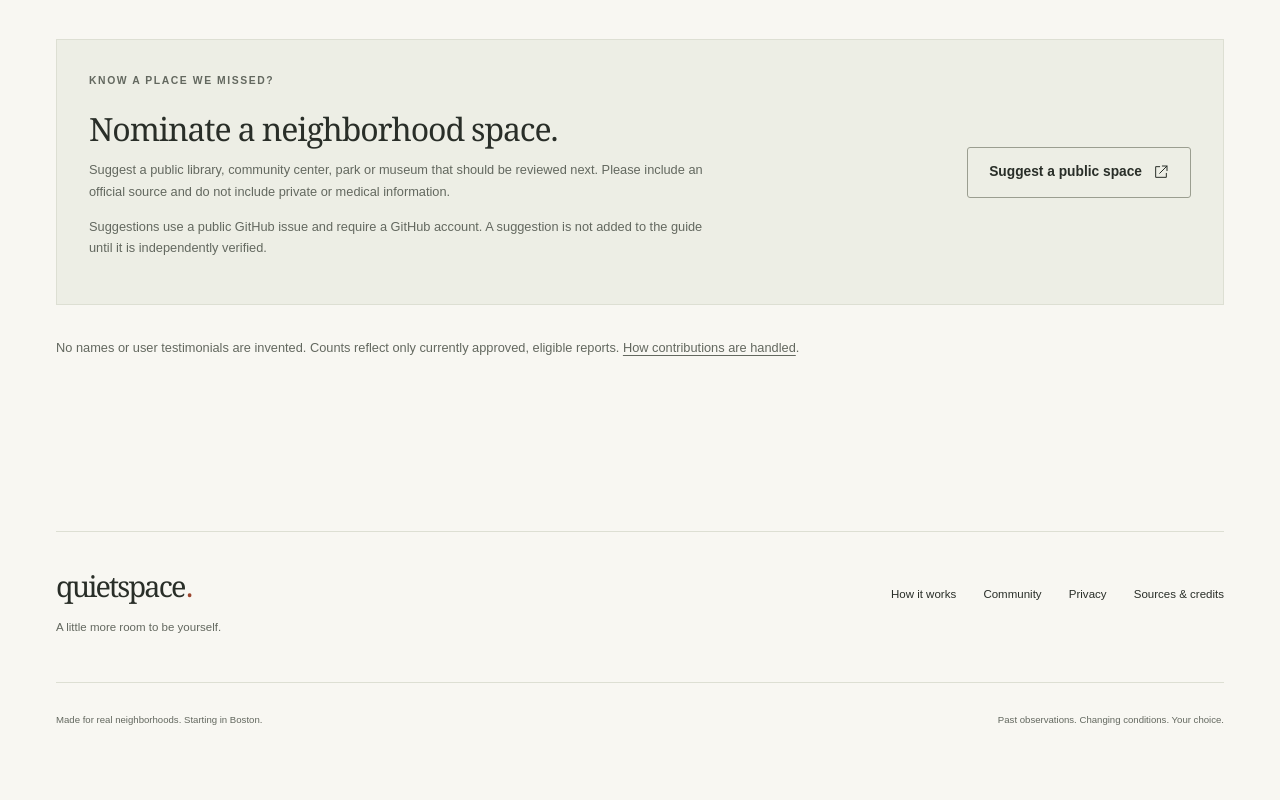
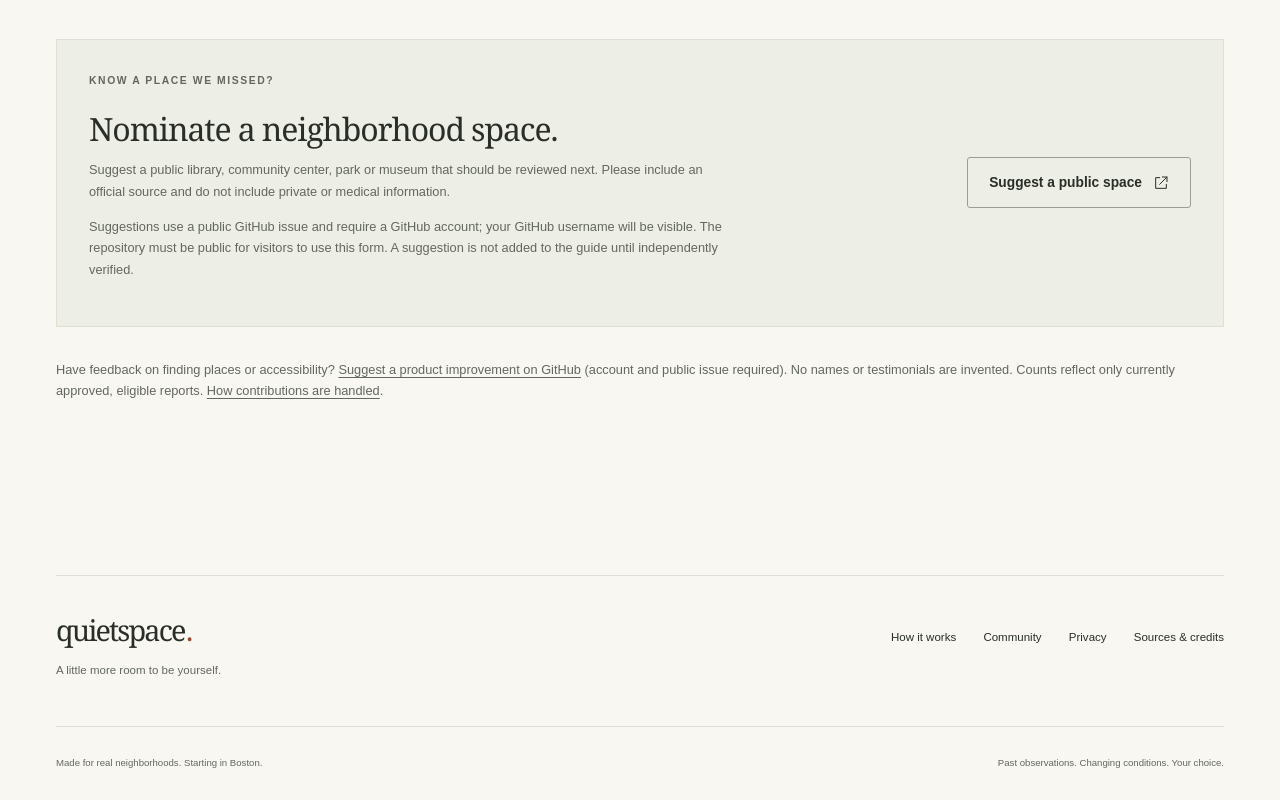
Before and after one commit to cx-57/QuietSpace, a Next.js app: page /community in a window 1280 px wide. Shown: the part 2078-2878 px from the top of the page. Before the commit the page ends 2835 px from the top, so only its background shows below. Built offline with nearby package versions, Linux system fonts and the light colour scheme.

Commit message:
Explain public community suggestion and feedback privacy

```diff
--- a/src/app/community/page.tsx
+++ b/src/app/community/page.tsx
@@ -45,9 +45,9 @@ export default async function CommunityPage() {
       </div>
     </section>
     <section className="community-suggest" aria-labelledby="suggest-heading">
-      <div><p className="eyebrow">KNOW A PLACE WE MISSED?</p><h2 id="suggest-heading">Nominate a neighborhood space.</h2><p>Suggest a public library, community center, park or museum that should be reviewed next. Please include an official source and do not include private or medical information.</p><p className="small muted">Suggestions use a public GitHub issue and require a GitHub account. A suggestion is not added to the guide until it is independently verified.</p></div>
+      <div><p className="eyebrow">KNOW A PLACE WE MISSED?</p><h2 id="suggest-heading">Nominate a neighborhood space.</h2><p>Suggest a public library, community center, park or museum that should be reviewed next. Please include an official source and do not include private or medical information.</p><p className="small muted">Suggestions use a public GitHub issue and require a GitHub account; your GitHub username will be visible. The repository must be public for visitors to use this form. A suggestion is not added to the guide until independently verified.</p></div>
       <a className="button secondary" href="https://github.com/cx-57/QuietSpace/issues/new?template=suggest-place.yml" rel="noopener noreferrer">Suggest a public space <Icon name="external" size={16} /></a>
     </section>
-    <p className="small muted">No names or user testimonials are invented. Counts reflect only currently approved, eligible reports. <Link href="/privacy">How contributions are handled</Link>.</p>
+    <p className="small muted">Have feedback on finding places or accessibility? <a href="https://github.com/cx-57/QuietSpace/issues/new?template=community-feedback.yml">Suggest a product improvement on GitHub</a> (account and public issue required). No names or testimonials are invented. Counts reflect only currently approved, eligible reports. <Link href="/privacy">How contributions are handled</Link>.</p>
   </div>;
 }
```
